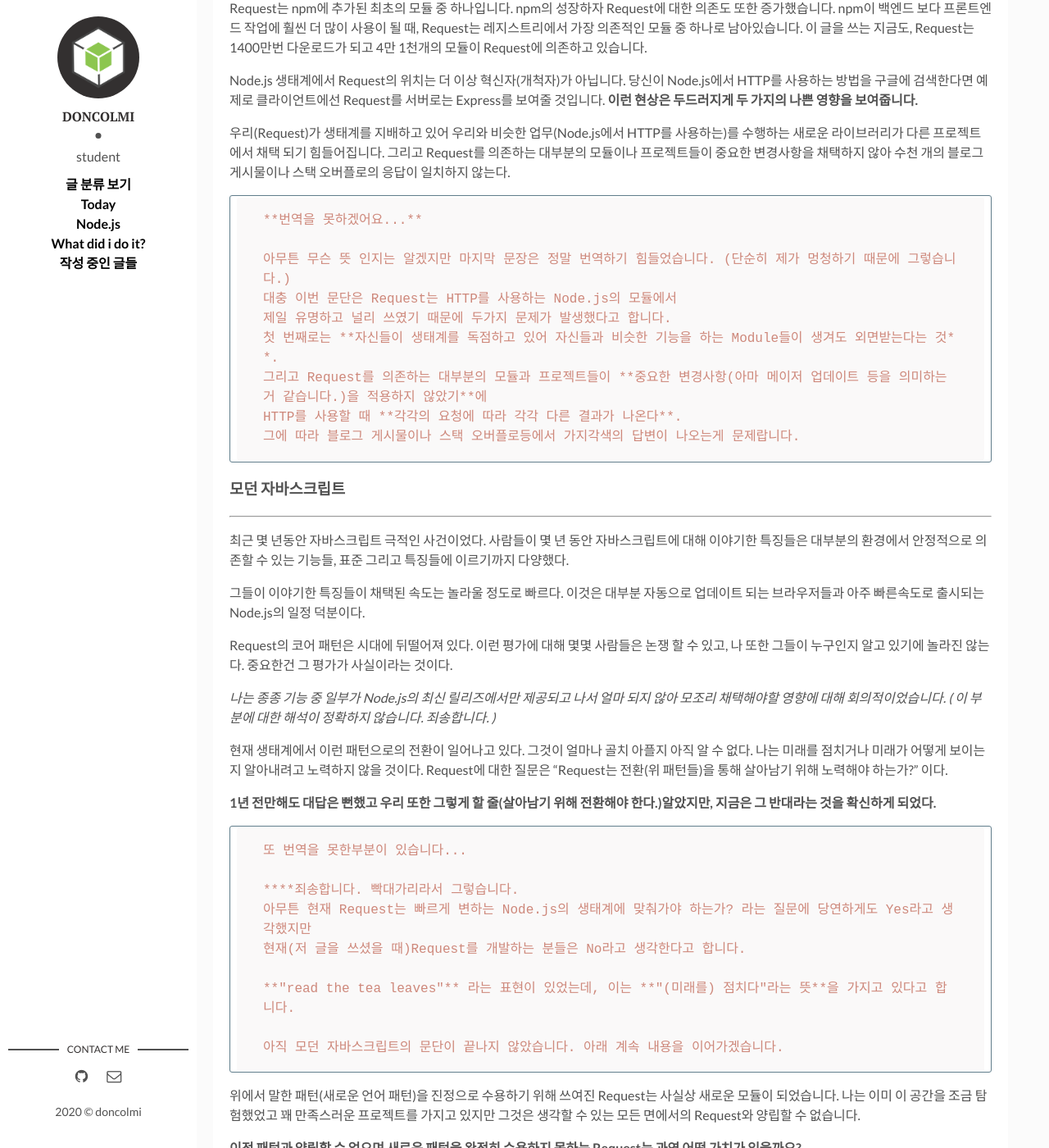
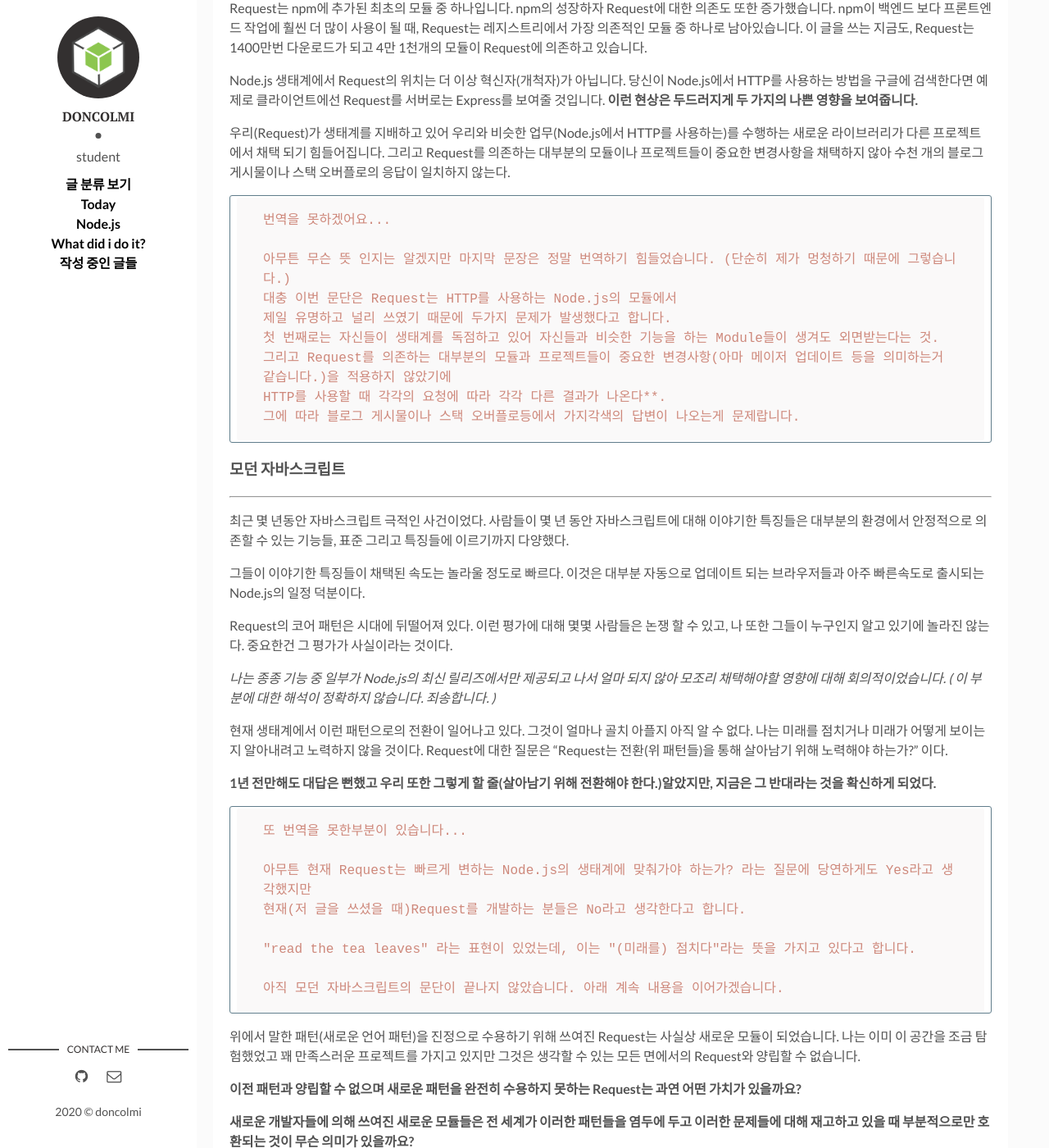
Before and after one commit to doncolmi/doncolmi.github.io, a Jekyll site: the page built from _posts/wit/2020-03-21-don't-use-Request.md, in a window 1280 px wide and 1400 px high, scrolled down 2733 px. Shown: the whole window at 82% size. Built offline with Jekyll 4.4.1, drawn with Linux system fonts in a browser that asks for light colours; comment, search, counter and statistics services are not loaded; some of the changed text lies outside the part shown.

Commit message:
Update 2020-03-21-don't-use-Request.md

```diff
--- a/_posts/wit/2020-03-21-don't-use-Request.md
+++ b/_posts/wit/2020-03-21-don't-use-Request.md
@@ -37,7 +37,7 @@
 
 먼저 Request를 개선하기 위해 최선을 다해 Request에 기여해준 모든 이들(committers) 에게 사과를 올린다. 하지만 개발을 중단하는 것이 최선이다.
 
-    **"하지만 개발을 중단하는 것이 최선이다."**
+    "하지만 개발을 중단하는 것이 최선이다."
     이 문장은 본문에서 "but it’s for the best." 입니다.
     저는 여기서 it's를 위에서 새로운 기능, 주요 기능을 고려한다는 부분을 가리킨다고 생각했고,
     또 새로운 기능, 주요 기능을 고려한다는 것을 개발이라고 생각했습니다.
@@ -54,7 +54,7 @@
 
 요청 시에 코어 http 라이브러리와 스트림에 대한 변경사항을 채택하여 ["Pipe"](https://riptutorial.com/ko/node-js/example/20737/%ED%8C%8C%EC%9D%B4%ED%94%84-%EC%8A%A4%ED%8A%B8%EB%A6%BC)의 이벤트(Request의 한줄 프록시를 사용 가능한)와 코어 http의 여러 재기록(필기 해야 했던 것) 같은 개선 사항도 알렸었습니다.
 
-    **여기서 Request에 대한 단어가 많이 나왔습니다.**
+    여기서 Request에 대한 단어가 많이 나왔습니다.
     앞으로의 문단들 또한 그럴 것 이지만 Request가 자주 나왔습니다.
 
 <center><img src="/assets/img/wit/2020-03-21-don't-use-Request/4.png"></center>
@@ -73,14 +73,14 @@
 
 우리(Request)가 생태계를 지배하고 있어 우리와 비슷한 업무(Node.js에서 HTTP를 사용하는)를 수행하는 새로운 라이브러리가 다른 프로젝트에서 채택 되기 힘들어집니다. 그리고 Request를 의존하는 대부분의 모듈이나 프로젝트들이 중요한 변경사항을 채택하지 않아 수천 개의 블로그 게시물이나 스택 오버플로의 응답이 일치하지  않는다.
 
-    **번역을 못하겠어요...**
+    번역을 못하겠어요...
 
     아무튼 무슨 뜻 인지는 알겠지만 마지막 문장은 정말 번역하기 힘들었습니다. (단순히 제가 멍청하기 때문에 그렇습니다.)
     대충 이번 문단은 Request는 HTTP를 사용하는 Node.js의 모듈에서
     제일 유명하고 널리 쓰였기 때문에 두가지 문제가 발생했다고 합니다.
-    첫 번째로는 **자신들이 생태계를 독점하고 있어 자신들과 비슷한 기능을 하는 Module들이 생겨도 외면받는다는 것**.
-    그리고 Request를 의존하는 대부분의 모듈과 프로젝트들이 **중요한 변경사항(아마 메이저 업데이트 등을 의미하는거 같습니다.)을 적용하지 않았기**에
-    HTTP를 사용할 때 **각각의 요청에 따라 각각 다른 결과가 나온다**.
+    첫 번째로는 자신들이 생태계를 독점하고 있어 자신들과 비슷한 기능을 하는 Module들이 생겨도 외면받는다는 것.
+    그리고 Request를 의존하는 대부분의 모듈과 프로젝트들이 중요한 변경사항(아마 메이저 업데이트 등을 의미하는거 같습니다.)을 적용하지 않았기에
+    HTTP를 사용할 때 각각의 요청에 따라 각각 다른 결과가 나온다**.
     그에 따라 블로그 게시물이나 스택 오버플로등에서 가지각색의 답변이 나오는게 문제랍니다.
 
 ### 모던 자바스크립트
@@ -101,11 +101,10 @@
 
     또 번역을 못한부분이 있습니다...
 
-    ****죄송합니다. 빡대가리라서 그렇습니다.
     아무튼 현재 Request는 빠르게 변하는 Node.js의 생태계에 맞춰가야 하는가? 라는 질문에 당연하게도 Yes라고 생각했지만
     현재(저 글을 쓰셨을 때)Request를 개발하는 분들은 No라고 생각한다고 합니다.
 
-    **"read the tea leaves"** 라는 표현이 있었는데, 이는 **"(미래를) 점치다"라는 뜻**을 가지고 있다고 합니다.
+    "read the tea leaves" 라는 표현이 있었는데, 이는 "(미래를) 점치다"라는 뜻을 가지고 있다고 합니다.
 
     아직 모던 자바스크립트의 문단이 끝나지 않았습니다. 아래 계속 내용을 이어가겠습니다.
 
@@ -131,13 +130,15 @@
 - 릴리즈는 완전 자동화되며 마스터로의 합병은 모두 발행될 것입니다. 나는 GitHub Actions를 사용하는 다른 프로젝트들을 위해 이미 만들었습니다.
     - 우리는 비활동적인 협력자를 제거하고 2fa를 집행해야 한다. 왜냐면 커밋 권리는 npm 출판권이 될 것이기 때문이다.( 솔직히 이 부분은 뭐라는지 모르겠어서 그냥 파파고 그대로 적었습니다. )
 
-    **이렇게 개발자가 쓴 이슈 본문이 해석이 끝났습니다.**
+---
+
+    이렇게 개발자가 쓴 이슈 본문이 해석이 끝났습니다.
     이 것은 완벽하게 번역되지 않아 완전한 개발자의 의도가 아닙니다.
     정확한 개발자의 발언들은 [이 링크](https://github.com/request/request/issues/3142)를 통해 볼 수 있습니다.
 
-    **결국 Request는 자신들이 Node.js 생태계에서 HTTP 통신하는 모듈쪽을 의도치 않게 독점하고 있었습니다.
+    결국 Request는 자신들이 Node.js 생태계에서 HTTP 통신하는 모듈쪽을 의도치 않게 독점하고 있었습니다.
     그리고 빠르게 변화하는 Node.js를 따라가려하다보니 본래의 Request가 아닌 아예 다른 모듈이 되가는걸 느꼈고
-    결국은 Request의 모듈은 더 이상의 개발은 없을 것이라는 내용의 이슈였습니다.**
+    결국은 Request의 모듈은 더 이상의 개발은 없을 것이라는 내용의 이슈였습니다.
 
     이제 아래는 이슈에 달린 코멘트들입니다.
 
```
